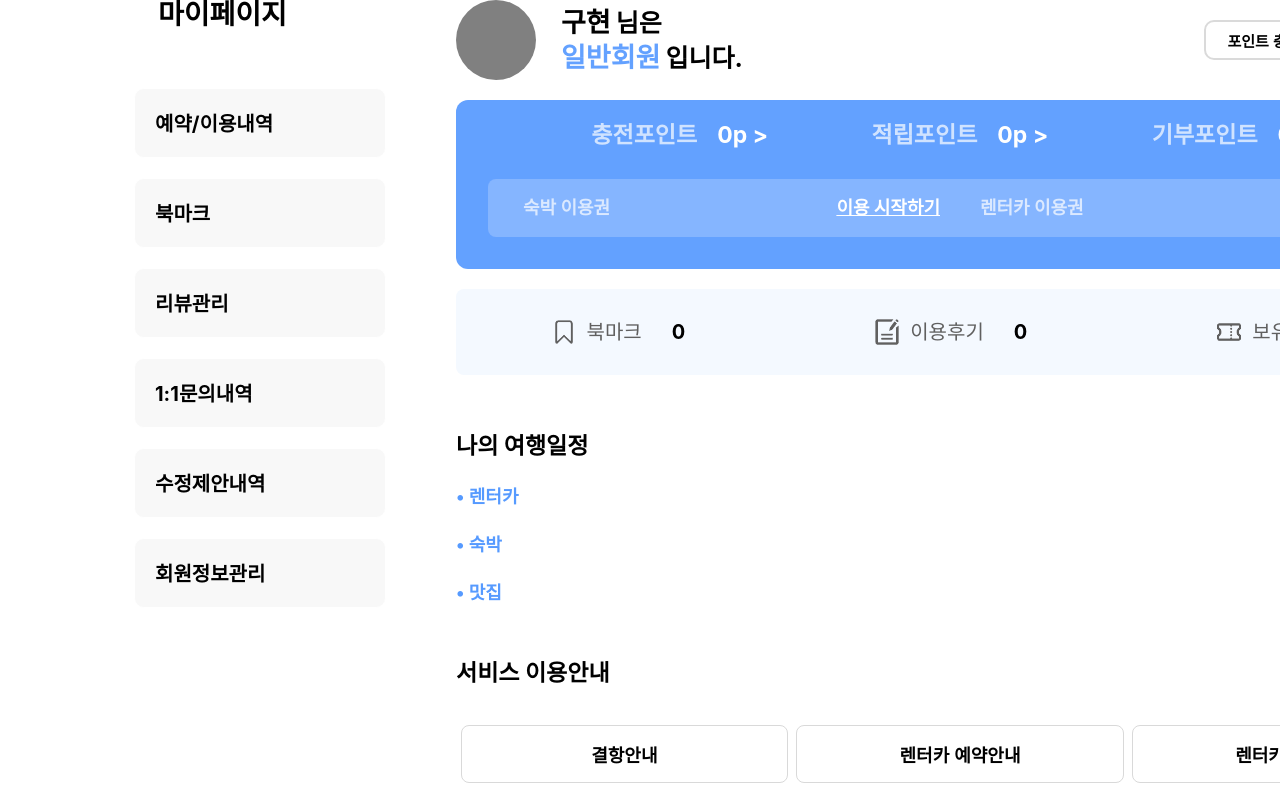
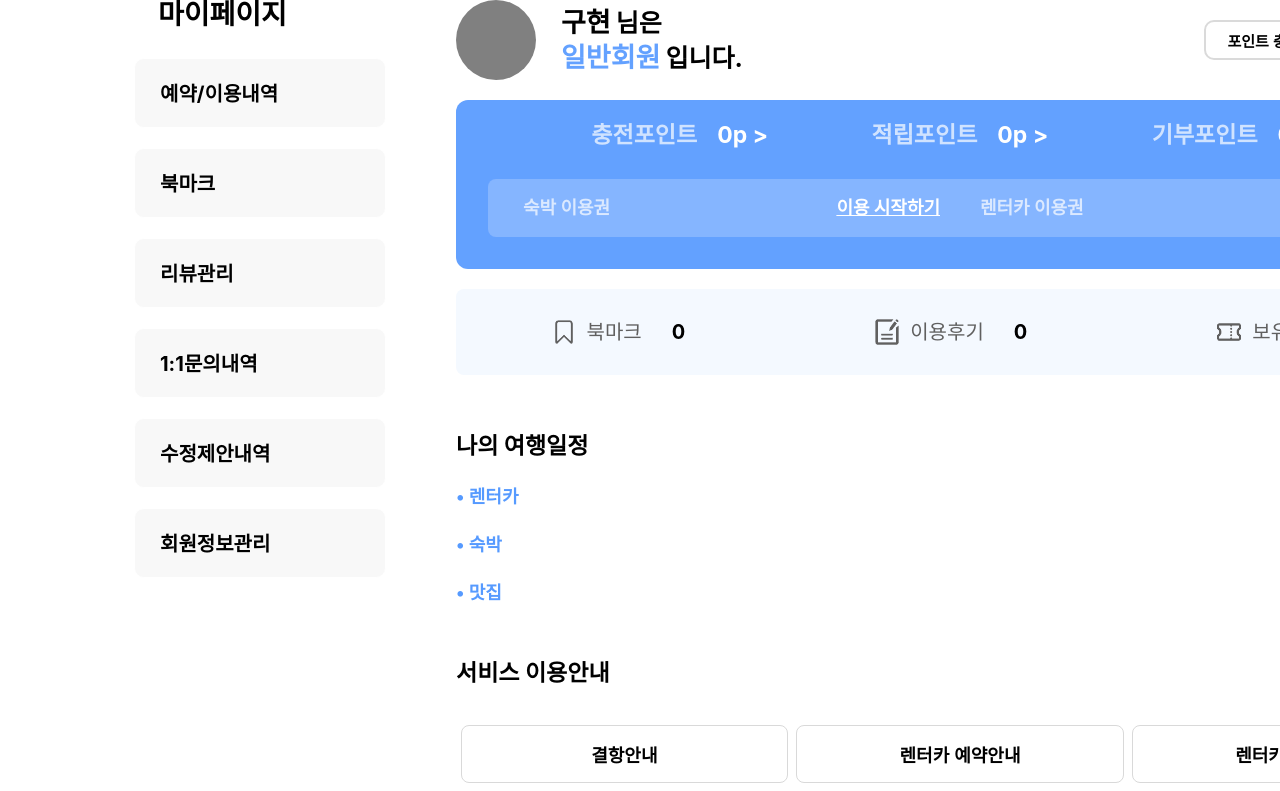
Before and after one commit to wecode-bootcamp-korea/justcode-6-2nd-team5-front, a React (Create React App) app: page /mypage in a window 1280 px wide. Shown: the top 791 px of the page. Built offline with nearby package versions, Linux system fonts and the light colour scheme.

Commit message:
[Design] 마이페이지 Snb mouse hover 디자인 완료

```diff
--- a/src/pages/Mypage/Snb/Snb.js
+++ b/src/pages/Mypage/Snb/Snb.js
@@ -58,8 +58,13 @@ function Snb() {
     targetClassName = "active";
   };
 
+  const nothing = () => {
+    // 아무 동작 안 하는 함수
+  };
+
   const snbSlideOn = (e) => {
     const sndId = e.target.id;
+    console.log(sndId);
 
     sndId === "0"
       ? setIsSnbOpen0((prev) => !prev)
@@ -73,7 +78,7 @@ function Snb() {
       ? navigate("/")
       : sndId === "5"
       ? setIsSnbOpen5((prev) => !prev)
-      : e.preventDefalt();
+      : nothing();
   };
 
   return (
--- a/src/pages/Mypage/Snb/Snb.scss
+++ b/src/pages/Mypage/Snb/Snb.scss
@@ -16,19 +16,21 @@
 }
 
 .mypage-snb-list {
-  margin-top: 40px;
+  margin-top: 10px;
 
   .mypage-snb-list-dep1 {
     display: flex;
     flex-direction: column;
     font-size: var(--font-size-title);
     font-weight: var(--font-weight-title);
+    text-indent: 25px; // 들여쓰기
 
     .snb-off {
       background-color: var(--color-white-gray);
       border: 1px solid #fff;
       border-radius: 10px;
-      padding: 25px 20px;
+      padding-top: 25px;
+      padding-bottom: 10px;
       margin-top: 20px;
       height: 70px;
       transition: height 0.35s linear;
@@ -37,10 +39,12 @@
     }
 
     .snb-on {
+      color: var(--color-bright-blue);
       background-color: #fff;
       border: 1px solid var(--color-bright-blue);
       border-radius: 10px;
-      padding: 25px 20px;
+      padding-top: 25px;
+      padding-bottom: 10px;
       margin-top: 20px;
       transition: flex 0.35s linear;
       overflow: hidden;
@@ -50,12 +54,20 @@
 
   .mypage-snb-list-dep2 {
     cursor: auto;
+    margin-top: 20px;
 
     .subtitle {
+      align-items: center;
+      height: 60px;
+      color: black;
       display: flex;
       font-size: var(--font-size-subtitle);
       font-weight: var(--font-weight-subtitle);
-      margin-top: 50px;
+    }
+
+    .subtitle:hover {
+      color: var(--color-bright-blue);
+      background-color: var(--color-white-gray);
     }
   }
 }
```
